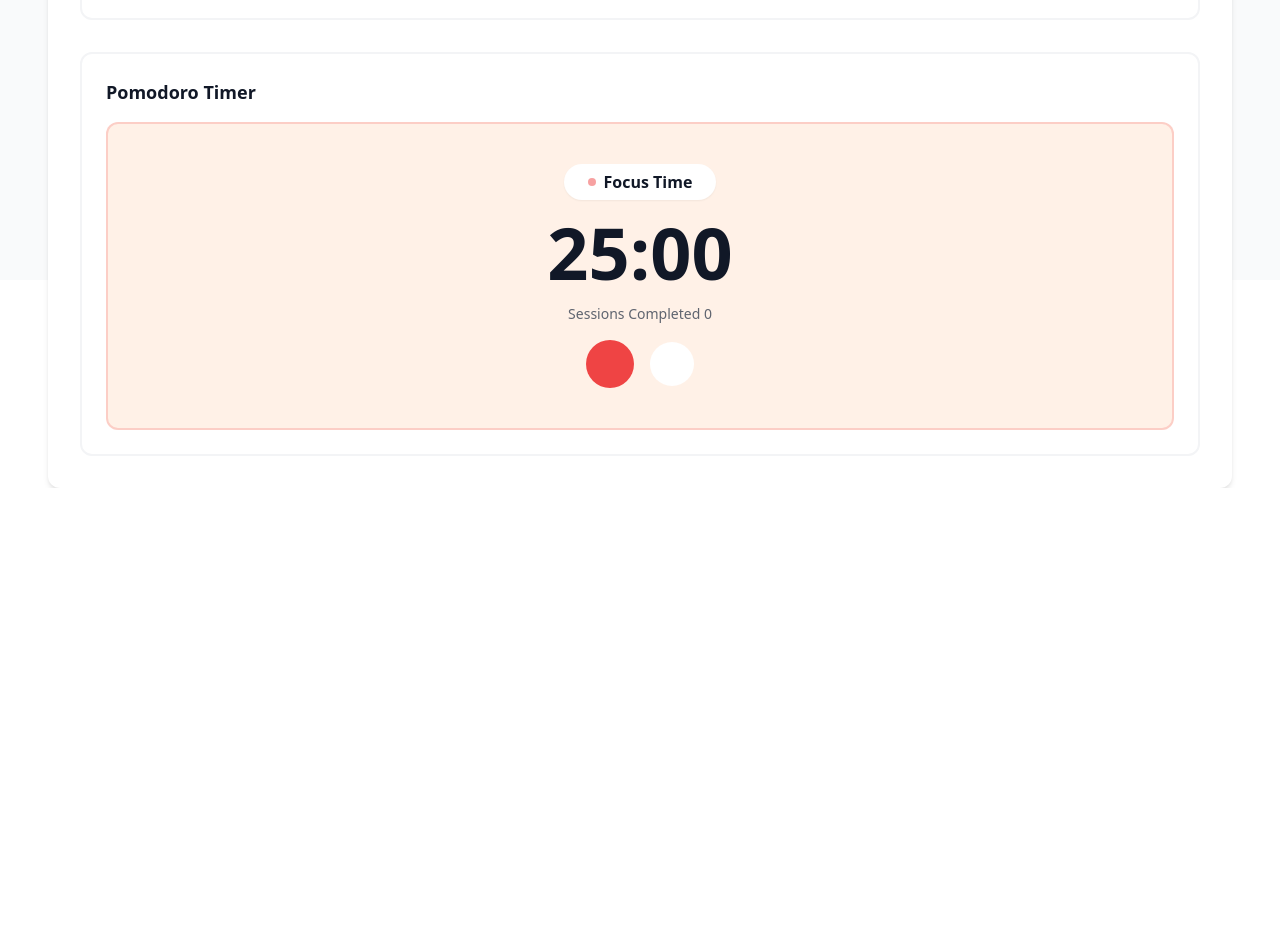
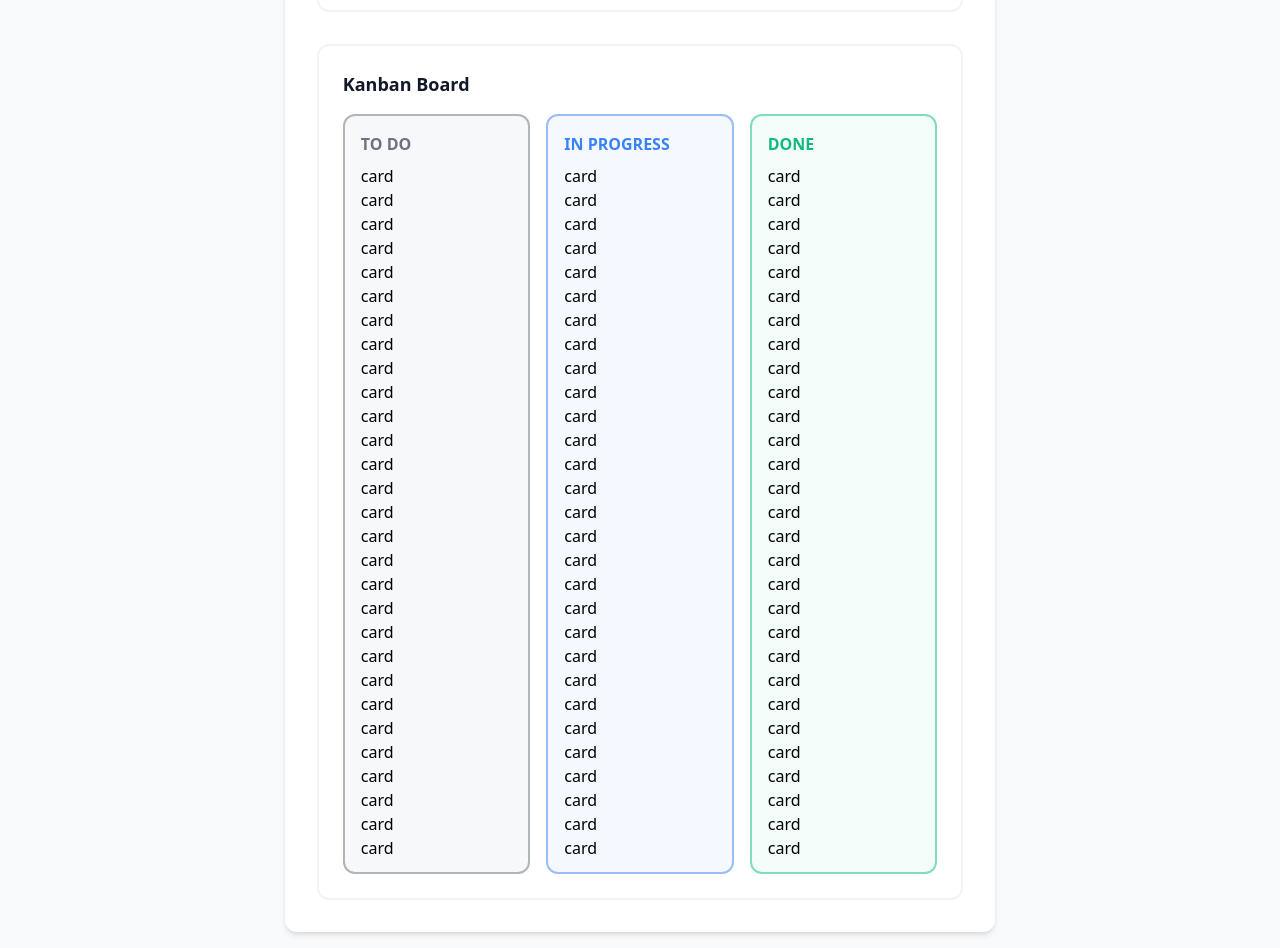
Before and after one commit to francklinmarroq/flowdoro, a Vue app in the folder frontend/: page / in a window 1280 px wide. Shown: the part 520-1468 px from the top of the page. Before the commit the page ends 1008 px from the top, so only its background shows below. Built offline with nearby package versions, Linux system fonts and the light colour scheme.

Commit message:
Fix syntax errors in KanbanColumn component and add Kanban board components

```diff
--- a/frontend/index.html
+++ b/frontend/index.html
@@ -4,7 +4,7 @@
         <meta charset="UTF-8" />
         <link rel="icon" href="/favicon.ico" />
         <meta name="viewport" content="width=device-width, initial-scale=1.0" />
-        <title>Vite App</title>
+        <title>Flowdoro</title>
     </head>
     <body>
         <div id="app"></div>
--- a/frontend/src/App.vue
+++ b/frontend/src/App.vue
@@ -4,10 +4,10 @@ import NavButton from "@/components/buttons/NavButton.vue";
 </script>
 
 <template>
-    <div class="wrapper h-dvh py-4 px-12 bg-background">
+    <div class="wrapper py-4 px-12 bg-background">
         <div class="flex justify-center">
             <nav
-                class="flex justify-around w-full h-16 px-16 items-center shadow-xs rounded-xl bg-white"
+                class="flex justify-around w-3/5 h-14 px-16 items-center shadow-xs rounded-xl bg-white"
             >
                 <div class="flex gap-3">
                     <NavButton to="/">Home</NavButton>
--- /dev/null
+++ b/frontend/src/components/KanbanBoard.vue
@@ -0,0 +1,10 @@
+<template>
+    <div class="flex gap-4 mt-4">
+        <KanbanColumn type="to-do" />
+        <KanbanColumn type="in-progress" />
+        <KanbanColumn type="completed" />
+    </div>
+</template>
+<script setup>
+import KanbanColumn from "./KanbanColumn.vue";
+</script>
--- /dev/null
+++ b/frontend/src/components/KanbanColumn.vue
@@ -0,0 +1,92 @@
+<template>
+    <div
+        class="h-[760px] flex flex-col border-2 w-1/3 rounded-xl p-4"
+        :class="{
+            'bg-todo/5 border-todo/50': type === 'to-do',
+            'bg-in-progress/5 border-in-progress/50': type === 'in-progress',
+            'bg-completed/5 border-completed/50': type === 'completed',
+        }"
+    >
+        <div class="mb-2">
+            <h3
+                class="font-semibold uppercase"
+                :class="{
+                    'text-todo': type === 'to-do',
+                    'text-in-progress': type === 'in-progress',
+                    'text-completed': type === 'completed',
+                }"
+            >
+                {{
+                    type === "to-do"
+                        ? "To Do"
+                        : type === "in-progress"
+                          ? "In Progress"
+                          : "Done"
+                }}
+            </h3>
+        </div>
+
+        <div class="overflow-scroll">
+            <p>card</p>
+            <p>card</p>
+            <p>card</p>
+            <p>card</p>
+            <p>card</p>
+            <p>card</p>
+            <p>card</p>
+            <p>card</p>
+            <p>card</p>
+            <p>card</p>
+            <p>card</p>
+            <p>card</p>
+            <p>card</p>
+            <p>card</p>
+            <p>card</p>
+            <p>card</p>
+            <p>card</p>
+            <p>card</p>
+            <p>card</p>
+            <p>card</p>
+            <p>card</p>
+            <p>card</p>
+            <p>card</p>
+            <p>card</p>
+            <p>card</p>
+            <p>card</p>
+            <p>card</p>
+            <p>card</p>
+            <p>card</p>
+            <p>card</p>
+            <p>card</p>
+            <p>card</p>
+            <p>card</p>
+            <p>card</p>
+            <p>card</p>
+            <p>card</p>
+            <p>card</p>
+            <p>card</p>
+            <p>card</p>
+            <p>card</p>
+            <p>card</p>
+            <p>card</p>
+            <p>card</p>
+            <p>card</p>
+            <p>card</p>
+            <p>card</p>
+            <p>card</p>
+            <p>card</p>
+            <p>card</p>
+            <p>card</p>
+            <p>card</p>
+            <p>card</p>
+            <p>card</p>
+            <p>card</p>
+        </div>
+    </div>
+</template>
+
+<script setup>
+defineProps({
+    type: String,
+});
+</script>
--- a/frontend/src/components/PomodoroContainer.vue
+++ b/frontend/src/components/PomodoroContainer.vue
@@ -4,10 +4,11 @@
         <PomodoroTimer />
     </div>
     <div class="border-2 border-light-gray rounded-xl p-6">
-        <h1 class="text-text-primary font-bold text-lg">Pomodoro Timer</h1>
-        <PomodoroTimer />
+        <h1 class="text-text-primary font-bold text-lg">Kanban Board</h1>
+        <KanbanBoard />
     </div>
 </template>
 <script setup>
+import KanbanBoard from "./KanbanBoard.vue";
 import PomodoroTimer from "./PomodoroTimer.vue";
 </script>
--- a/frontend/src/views/HomeView.vue
+++ b/frontend/src/views/HomeView.vue
@@ -1,6 +1,10 @@
 <template>
-    <div class="bg-white p-8 mt-6 shadow-md rounded-xl">
-        <PomodoroContainer />
+    <div class="flex justify-center">
+        <div
+            class="bg-white w-full xl:w-3/5 lg:w-4/5 p-8 mt-6 shadow-md rounded-xl"
+        >
+            <PomodoroContainer />
+        </div>
     </div>
 </template>
 
```
Also changed, not shown: 2 other files (tests, documents, lock files or other folders).
